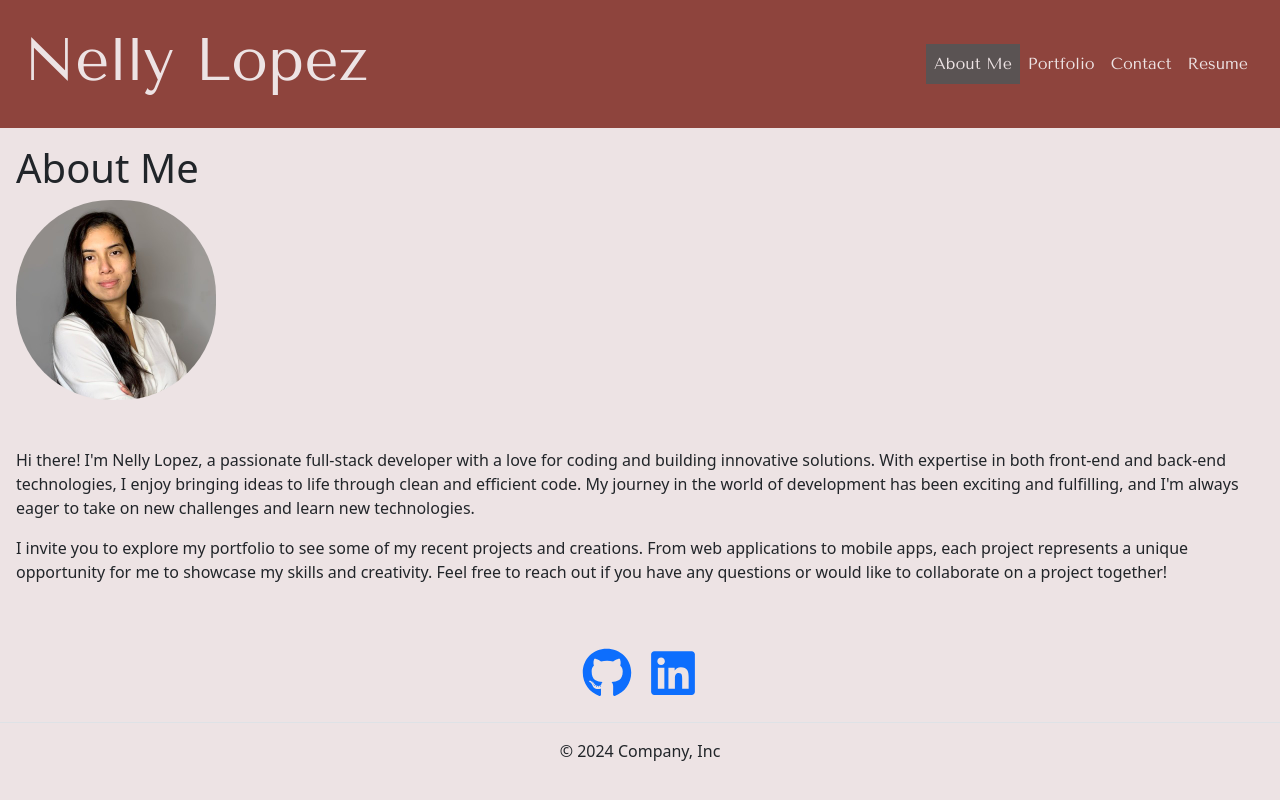
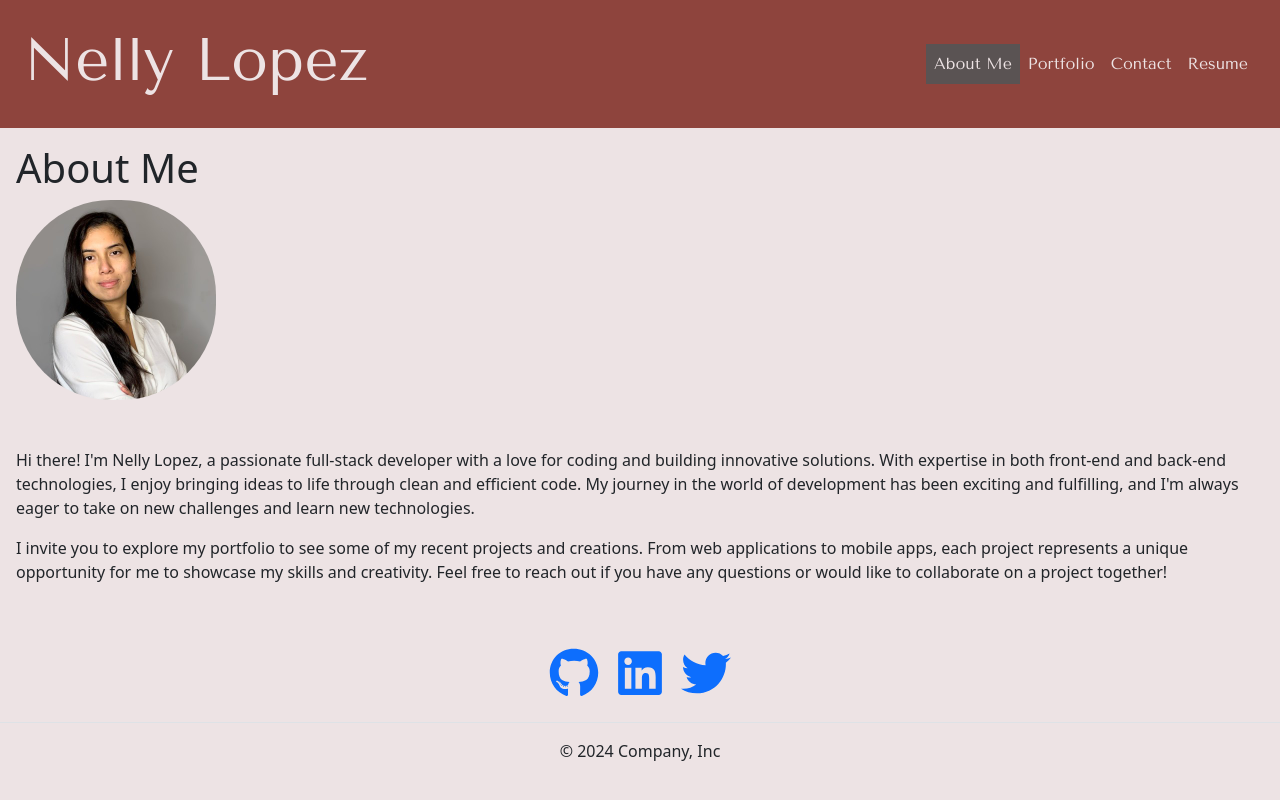
Before and after one commit to nlopez39/React-Portfolio, a React (Vite) app: page / in a window 1280 px wide. Shown: the top 800 px of the page. Built offline with nearby package versions, Linux system fonts and the light colour scheme; a web font is replaced by a local one.

Commit message:
added a fake twitter icon

```diff
--- a/src/components/Footer.jsx
+++ b/src/components/Footer.jsx
@@ -1,4 +1,5 @@
-import { FaGithub, FaLinkedin } from "react-icons/fa";
+import { FaGithub, FaLinkedin, FaTwitter } from "react-icons/fa";
+
 export default function Footer() {
   return (
     <div
@@ -26,6 +27,11 @@ export default function Footer() {
               <FaLinkedin size={50} />
             </a>
           </li>
+          <li className="nav-item">
+            <a href="" className="nav-link px-2 text-body-secondary">
+              <FaTwitter size={50} />
+            </a>
+          </li>
         </ul>
         <p className="text-center text-body-secondary">© 2024 Company, Inc</p>
       </footer>
```
